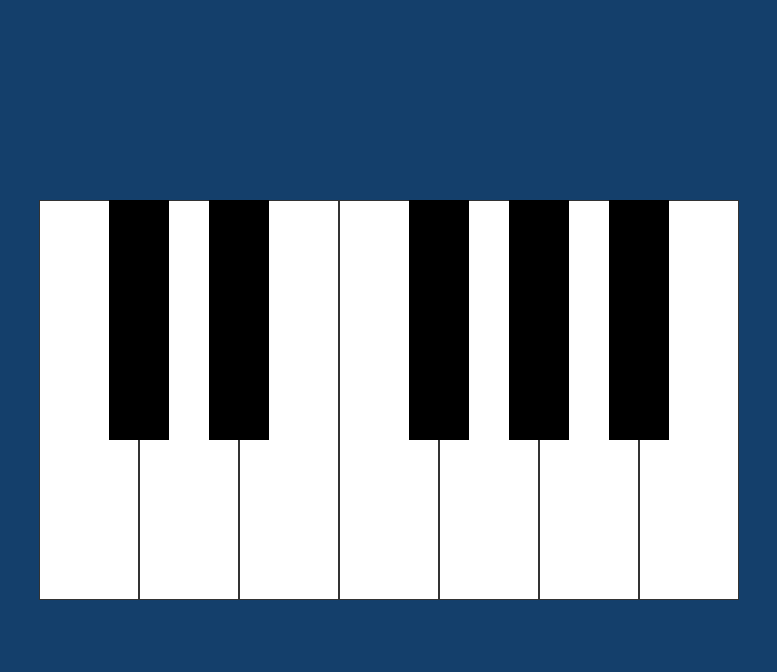
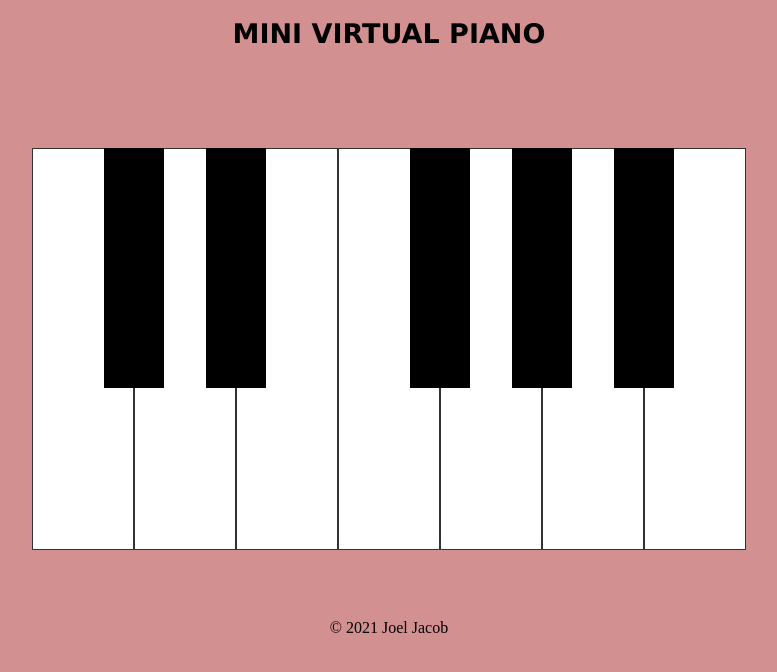
Before and after one commit to joel-wav/joel-wav.github.io, a plain HTML site: page piano.html in a window 1280 px wide. Shown: the whole page, without its empty margins (251-1028 px from the left). Drawn offline with Linux system fonts and the light colour scheme.

Commit message:
Added h1 and copyright, changed background color, modified css code

```diff
--- a/piano.html
+++ b/piano.html
@@ -2,29 +2,30 @@
 <html lang="en">
 <head>
     <meta charset="UTF-8">
-    <meta http-equiv="X-UA-Compatible" content="IE=edge">
     <meta name="viewport" content="width=device-width, initial-scale=1.0">
     <link rel = "stylesheet" href = "style.css">
     <script src="script.js" defer></script>
-    <title>Piano</title>
+    <title>Virtual Piano</title>
 </head>
+
+<h1>MINI VIRTUAL PIANO</h1>
+
+
 <body>
     <div class="piano">
-        <div data-note="C" class="key white"></div>
+        <div data-note="C"  class="key white"></div>
         <div data-note="Db" class="key black"></div>
-        <div data-note="D" class="key white"></div>
+        <div data-note="D"  class="key white"></div>
         <div data-note="Eb" class="key black"></div>
-        <div data-note="E" class="key white"></div>
-        <div data-note="F" class="key white"></div>
+        <div data-note="E"  class="key white"></div>
+        <div data-note="F"  class="key white"></div>
         <div data-note="Gb" class="key black"></div>
-        <div data-note="G" class="key white"></div>
+        <div data-note="G"  class="key white"></div>
         <div data-note="Ab" class="key black"></div>
-        <div data-note="A" class="key white"></div>
+        <div data-note="A"  class="key white"></div>
         <div data-note="Bb" class="key black"></div>
-        <div data-note="B" class="key white"></div>
-        <!--<div data-note="C5" class="key white"></div> -->
+        <div data-note="B"  class="key white"></div>
     </div>
-
     <audio id ="C" src="notes/C.mp3"></audio>
     <audio id ="Db" src="notes/Db.mp3"></audio>
     <audio id ="D" src="notes/D.mp3"></audio>
@@ -37,5 +38,8 @@
     <audio id ="A" src="notes/A.mp3"></audio>
     <audio id ="Bb" src="notes/Bb.mp3"></audio>
     <audio id ="B" src="notes/B.mp3"></audio>
+
 </body>
+
+<footer>&copy 2021 Joel Jacob</footer>
 </html>
--- a/script.js
+++ b/script.js
@@ -1,5 +1,5 @@
-const WHITE_KEYS = ['z','x','c','v','b','n','m']
-const BLACK_KEYS = ['s','d','g','h','j']
+/*const WHITE_KEYS = ['z','x','c','v','b','n','m']
+const BLACK_KEYS = ['s','d','g','h','j']*/
 
 const keys = document.querySelectorAll('.key')
 
--- a/style.css
+++ b/style.css
@@ -1,38 +1,36 @@
-*, *::before, *::after {
-    box-sizing: border-box;
+h1 {
+    font-size: 27px;
+    font-family: Verdana;
+    position: relative;
+    text-align: center;
 }
 
 body {
-    background-color: #143F6B;
+    background-color: #d39090;
     margin: 0;
-    min-height: 100vh;
+}
+
+.piano {
     display: flex;
     justify-content: center;
     align-items: center;
 }
 
-.piano {
-    display: flex;
-}
-
-.key {
-    height: calc(var(--width) * 4);
-    width: var(--width);
-}
-
-.white {
-    --width: 100px;
+.key.white {
+    width: 100px;
     height: 400px;
     background-color: white;
     border: 1px solid #333;
+    position: relative;
+    top: 81px;
 }
 
 .white.active {
     background-color: #CCC;
 }
 
-.black {
-    --width: 60px;
+.key.black {
+    width: 60px;
     height: 240px;
     background-color: black;
     margin-left: -30px;
@@ -43,3 +41,9 @@ body {
 .black.active {
     background-color: #333
 }
+
+footer {
+    position: relative;
+    top: 150px;
+    text-align: center;
+}
```
